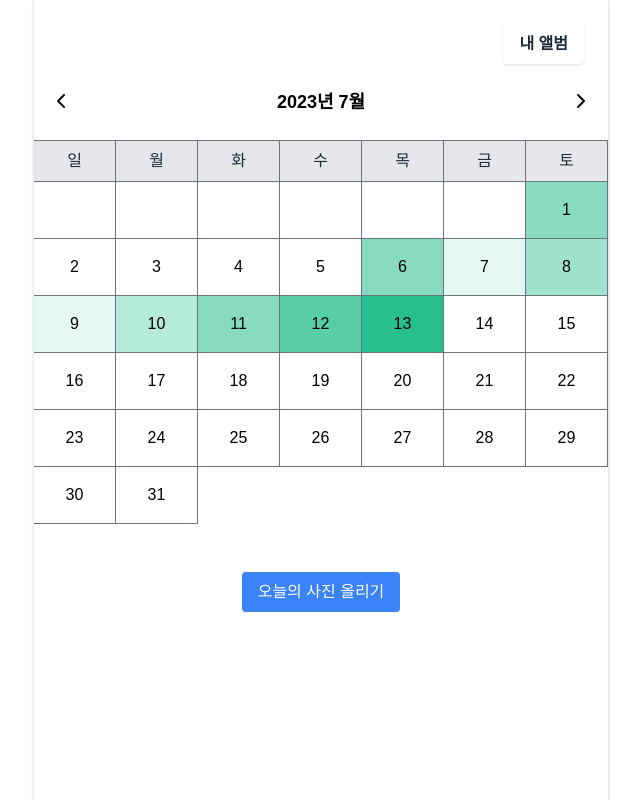
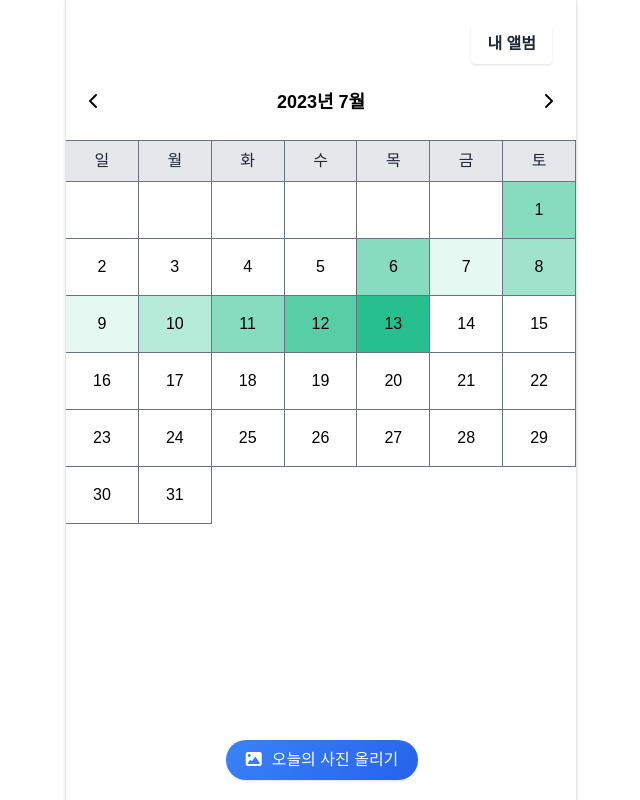
Before and after one commit to Leets-Official/MemoriesSquare-FE, a SvelteKit app: page / in a window 1280 px wide. Shown: the whole page, without its empty margins (319-959 px from the left). Built offline with nearby package versions, Linux system fonts and the light colour scheme; a web font is replaced by a local one.

Commit message:
fixed btn gradient

```diff
--- a/src/app.html
+++ b/src/app.html
@@ -22,6 +22,6 @@
   </head>
 
   <body data-sveltekit-preload-data="hover">
-    <div class="max-w-xl mx-auto border-x shadow h-screen">%sveltekit.body%</div>
+    <div class="max-w-lg mx-auto border-x shadow h-screen">%sveltekit.body%</div>
   </body>
 </html>
--- a/src/pages/Home.svelte
+++ b/src/pages/Home.svelte
@@ -1,7 +1,5 @@
 <script>
-	import CalendarPage from "./calendarPage/CalendarPage.svelte";
+  import CalendarPage from './calendarPage/CalendarPage.svelte';
 </script>
 
-<section class="m-0">
-	<CalendarPage/>
-</section>
+<CalendarPage />
--- a/src/pages/calendarPage/CalendarPage.svelte
+++ b/src/pages/calendarPage/CalendarPage.svelte
@@ -3,7 +3,7 @@
   import ImageModal from './imageupload/ImageModal.svelte';
 </script>
 
-<section class="m-0">
+<section class="h-screen">
   <div>
     <!-- <p class="text-3xl text-center">Memories Square</p> -->
     <div class="float-right">
@@ -15,7 +15,7 @@
     </div>
     <div class="clear-right mt-20">
       <Calendar />
-      <ImageModal />
     </div>
   </div>
+  <ImageModal />
 </section>
--- a/src/pages/calendarPage/imageupload/ImageModal.svelte
+++ b/src/pages/calendarPage/imageupload/ImageModal.svelte
@@ -44,9 +44,11 @@
   };
 </script>
 
-<div class="flex flex-wrap mt-12">
-  <button on:click={openImageModal} class="px-4 py-2 mx-auto bg-blue-500 text-white rounded"
-    >오늘의 사진 올리기</button
+<div class="flex justify-center w-full max-w-lg fixed bottom-5">
+  <button
+    on:click={openImageModal}
+    class="px-5 py-2 mx-auto fixed-btn text-white rounded-full font-medium text-base shadow"
+    ><i class="fa-solid fa-image mr-2.5" />오늘의 사진 올리기</button
   >
   {#if isOpen}
     <div class="fixed inset-0 flex items-center justify-center z-50">
@@ -104,3 +106,10 @@
     </div>
   {/if}
 </div>
+
+<style>
+  .fixed-btn {
+    background: #3b82f6;
+    background: linear-gradient(135deg, #3b82f6, #2563eb);
+  }
+</style>
--- a/src/routes/+page.svelte
+++ b/src/routes/+page.svelte
@@ -1,15 +1,13 @@
 <script>
-	import Home from '../pages/Home.svelte';
+  import Home from '../pages/Home.svelte';
 </script>
 
 <svelte:head>
-	<title>Home</title>
-	<meta name="description" content="Svelte demo app" />
+  <title>Home</title>
+  <meta name="description" content="Svelte demo app" />
 </svelte:head>
 
-<section>
-	<Home />
-</section>
+<Home />
 
 <!-- <script>
 	import Counter from './Counter.svelte';
```
